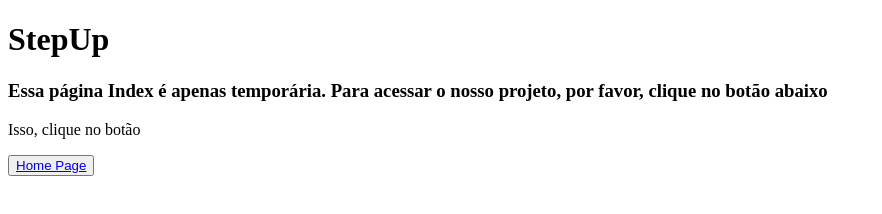
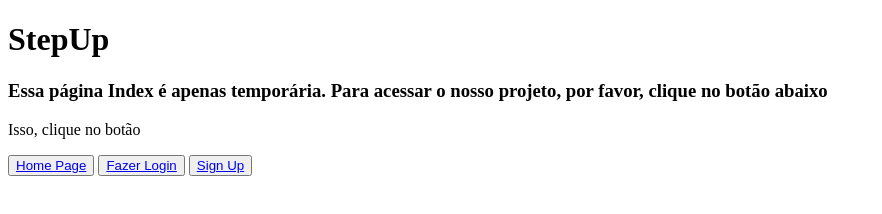
Before and after one commit to vhfedatto/pjt-Stepup, a plain HTML site: page index.html in a window 1280 px wide. Shown: the whole page, without its empty margins (0-882 px from the left). Drawn offline with Linux system fonts and the light colour scheme.

Commit message:
Update 12.05 Index
Adição de novos botões na nossa pagina index. Adição de login e cadastro

```diff
--- a/index.html
+++ b/index.html
@@ -11,6 +11,8 @@
     <p>Isso, clique no botão</p>
 
     <button><a href="frontend/src/pages/home.html">Home Page</a></button>
+    <button><a href="frontend/src/pages/login.html">Fazer Login</a></button>
+    <button><a href="frontend/src/pages/cadastro.html">Sign Up</a></button>
 
 </body>
 </html>
```
Also changed, not shown: 1 other file.
